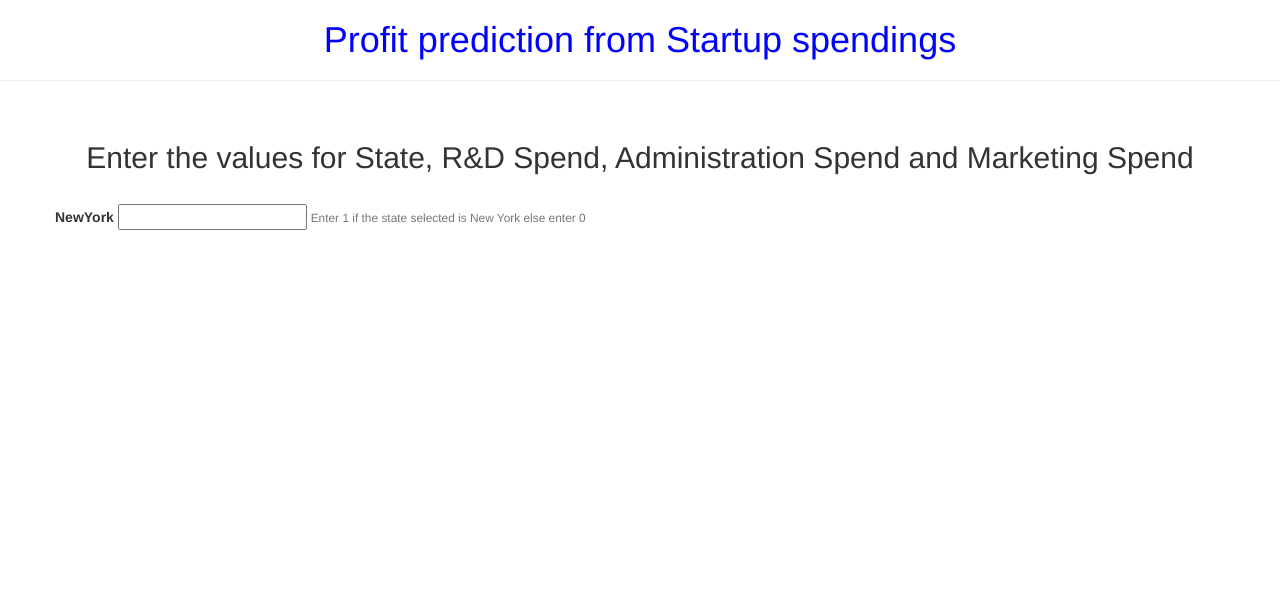
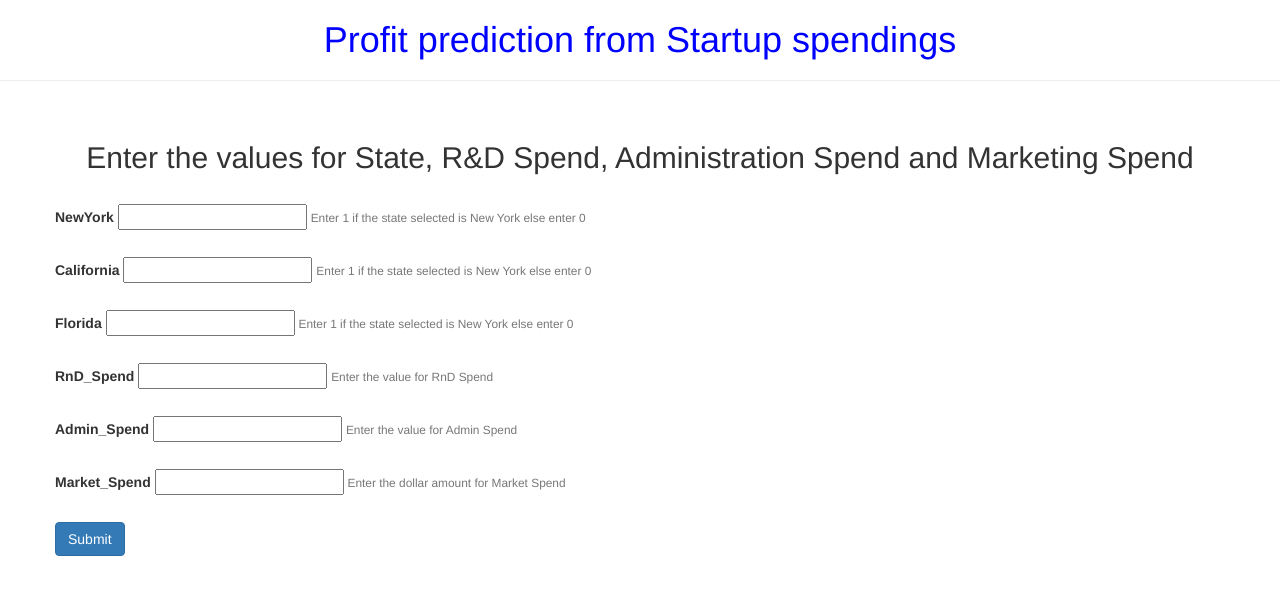
Before and after one commit to Andre-Williams22/Startup-Profit-Predictor, a Flask app: page / in a window 1280 px wide. Shown: the top 595 px of the page. Run offline with Flask 2, Linux system fonts and the light colour scheme; parts of the project's set-up code (start-up, migrations or seed data) failed here and were passed over; some libraries are stand-ins or nearby versions.

Commit message:
fixes bugs and typos on app and home locally

```diff
--- a/app.py
+++ b/app.py
@@ -1,10 +1,13 @@
-from flask import Flask, render_template, requests, request
+from flask import Flask, render_template, request
 from sklearn.externals import joblib
 import pandas as pd
 import numpy as np
 
 
 app = Flask(__name__)
+
+#Load model_prediction
+
 
 @app.route('/')
 def home():
@@ -21,20 +24,20 @@ def predict():
             NewYork = float(request.form['NewYork'])
             California = float(request.form['California'])
             Florida = float(request.form['Florida'])
-            RnDSpend = float(request.form['RnDSpend'])
-            AdminSpend = float(request.form['AdminSpend'])
-            MarketSpend = float(request.form['MarketSpend'])
+            RnD_Spend = float(request.form['RnD_Spend'])
+            Admin_Spend = float(request.form['Admin_Spend'])
+            Market_Spend = float(request.form['Market_Spend'])
             # create a list of these values
-            pred_args = [NewYork,California,Florida,RnDSpend,AdminSpend,MarketSpend]
+            pred_args = [NewYork,California,Florida,RnD_Spend,Admin_Spend,Market_Spend]
             # convert list values into an array
             pred_args_array = np.array(pred_args)
             # reshape the array for onehotencoding
             new_pred_args_array = pred_args_array.reshape(1, -1)
             # grab model from jupyter notebook from pkl file
-            mlr_model = open('multiple_linear_regression.pkl', 'rb')
+            mlr_model = open('multiple_linear_model.pkl', 'rb')
             multiple_linear_regression_model = joblib.load(mlr_model)
             # make prediction on data from form
-            model_prediction = mlr_model.predict(new_pred_args_array)
+            model_prediction = multiple_linear_regression_model.predict(new_pred_args_array)
             model_prediction = round(float(model_prediction), 2)
 
         except ValueError:
--- a/templates/home.html
+++ b/templates/home.html
@@ -15,11 +15,42 @@
       <div class='row'>
         <div class='col-6'>
             <form method='POST' action="/predict">
-                <label for="NewYork" ><p class="font-weight-bold">NewYork</p></label>
-                    <input type="text" name='NewYork'>
-              <small id="NYHelp" class="form-text text-muted">Enter 1 if the state selected is New York else enter 0</small>
-              </div>
+                <div class="form-group">
+                    <label for="NewYork" ><p class="font-weight-bold">NewYork</p></label>
+                        <input type="text" name='NewYork'>
+                    <small id="NYHelp" class="form-text text-muted">Enter 1 if the state selected is New York else enter 0</small>
+                </div>
+                <div class="form-group">
+                    <label for="California"><p class="font-weight-bold">California</p></label>
+                        <input type="text" name="California">
+                    <small id="CaliforniaHelp" class="form-text text-muted">Enter 1 if the state selected is New York else enter 0</small>
+                </div>
+                <div class="form-group">
+                  <label for="Florida"><p class="font-weight-bold">Florida</p></label>
+                  <input type="text" name="Florida">
+                  <small id="FloridaHelp" class="form-text text-muted">Enter 1 if the state selected is New York else enter 0</small>
+                  </div>
 
+                  <div class="form-group">
+                    <label for="RnD_Spend"><p class="font-weight-bold">RnD_Spend</p></label>
+                    <input type="text" name="RnD_Spend">
+                    <small id="RnDSpendHelp" class="form-text text-muted">Enter the value for RnD Spend</small>
+                    </div>
+
+                    <div class="form-group">
+                      <label for="Admin_Spend"><p class="font-weight-bold">Admin_Spend</p></label>
+                      <input type="text" name="Admin_Spend">
+                      <small id="AdminSpendHelp" class="form-text text-muted">Enter the value for Admin Spend</small>
+                      </div>
+
+                      <div class="form-group">
+                        <label for="Market_Spend"><p class="font-weight-bold">Market_Spend</p></label>
+                        <input type="text" name="Market_Spend">
+                        <small id="MarketSpendHelp" class="form-text text-muted">Enter the dollar amount for Market Spend</small>
+                        </div>
+
+                <input class='btn btn-primary' type='submit' value='Submit'>
+            </form>
 
 
 
```
Also changed, not shown: templates/predict.html (+18 -0 lines).
